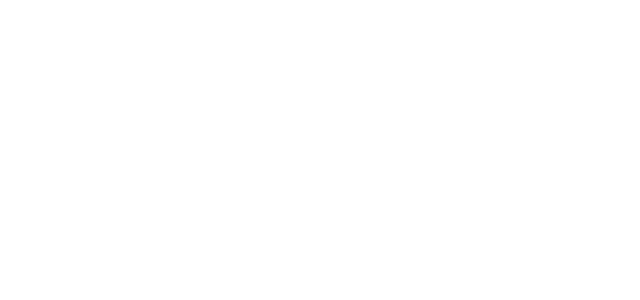
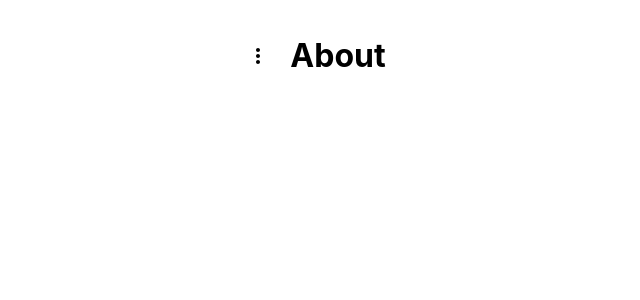
Before and after one commit to mz0121coder/news-app, a React (Create React App) app in the folder news-app/: page /about in a window 1280 px wide. Before the commit this address had no page. Shown: the top 300 px of the page, without its empty margins (334-974 px from the left). Built offline with nearby package versions, Linux system fonts and the light colour scheme.

Commit message:
about page & saved page routes set up

```diff
--- a/news-app/src/App.js
+++ b/news-app/src/App.js
@@ -2,6 +2,7 @@ import './App.css';
 import { BrowserRouter, Routes, Route, Link } from 'react-router-dom';
 import HomePage from './components/HomePage/HomePage';
 import SavedArticles from './components/SavedArticles/SavedArticles';
+import About from './components/About/About';
 function App() {
 	return (
 		<BrowserRouter>
@@ -13,6 +14,7 @@ function App() {
 				<Routes>
 					<Route path='/' element={<HomePage />}></Route>
 					<Route path='/savedarticles' element={<SavedArticles />}></Route>
+					<Route path='/about' element={<About />}></Route>
 				</Routes>
 			</main>
 		</BrowserRouter>
--- /dev/null
+++ b/news-app/src/components/About/About.css
@@ -0,0 +1,11 @@
+.about-heading-container {
+	display: flex;
+	justify-content: flex-start;
+	align-items: center;
+}
+
+@media (min-width: 480px) {
+	.about-heading-container {
+		justify-content: center;
+	}
+}
--- /dev/null
+++ b/news-app/src/components/About/About.js
@@ -0,0 +1,11 @@
+import MenuBar from '../MenuBar/MenuBar';
+import './About.css';
+
+export default function About() {
+	return (
+		<div className='about-heading-container'>
+			<MenuBar />
+			<h1>About</h1>
+		</div>
+	);
+}
--- a/news-app/src/components/HomePage/SearchBar/SearchBar.js
+++ b/news-app/src/components/HomePage/SearchBar/SearchBar.js
@@ -12,6 +12,7 @@ export default function SearchBar(props) {
 	// Render the search bar
 	return (
 		<div className='search-bar'>
+			<MenuBar />
 			<TextField
 				id='outlined-basic'
 				placeholder='Search for news'
@@ -23,7 +24,6 @@ export default function SearchBar(props) {
 			<Button variant='contained' onClick={props.handleSearchClick}>
 				Submit
 			</Button>
-			<MenuBar />
 		</div>
 	);
 }
--- /dev/null
+++ b/news-app/src/components/MenuBar/MenuBar.css
@@ -0,0 +1,5 @@
+.page-link,
+.menu-icon {
+	color: black;
+	text-decoration: none;
+}
--- a/news-app/src/components/MenuBar/MenuBar.js
+++ b/news-app/src/components/MenuBar/MenuBar.js
@@ -1,4 +1,5 @@
 import * as React from 'react';
+import './MenuBar.css';
 import Button from '@mui/material/Button';
 import ClickAwayListener from '@mui/material/ClickAwayListener';
 import Grow from '@mui/material/Grow';
@@ -48,7 +49,7 @@ export default function MenuBar() {
 					aria-expanded={open ? 'true' : undefined}
 					aria-haspopup='true'
 					onClick={handleToggle}>
-					<MoreVertIcon />
+					<MoreVertIcon className='menu-icon' />
 					{/* <MenuOutlinedIcon style={{ color: 'black' }} /> */}
 				</Button>
 				<Popper
@@ -72,17 +73,15 @@ export default function MenuBar() {
 										id='composition-menu'
 										aria-labelledby='composition-button'
 										onKeyDown={handleListKeyDown}>
-										<Link
-											to='/'
-											style={{ textDecoration: 'none', color: 'black' }}>
+										<Link className='page-link' to='/'>
 											<MenuItem onClick={handleClose}>Home</MenuItem>
 										</Link>
-										<Link
-											to='/savedarticles'
-											style={{ textDecoration: 'none', color: 'black' }}>
+										<Link className='page-link' to='/savedarticles'>
 											<MenuItem onClick={handleClose}>Saved Articles</MenuItem>
 										</Link>
-										<MenuItem onClick={handleClose}>About</MenuItem>
+										<Link to='/about' className='page-link'>
+											<MenuItem onClick={handleClose}>About</MenuItem>
+										</Link>
 									</MenuList>
 								</ClickAwayListener>
 							</Paper>
--- /dev/null
+++ b/news-app/src/components/SavedArticles/SavedArticles.css
@@ -0,0 +1,11 @@
+.saved-heading-container {
+	display: flex;
+	justify-content: flex-start;
+	align-items: center;
+}
+
+@media (min-width: 480px) {
+	.saved-heading-container {
+		justify-content: center;
+	}
+}
--- a/news-app/src/components/SavedArticles/SavedArticles.js
+++ b/news-app/src/components/SavedArticles/SavedArticles.js
@@ -1,16 +1,11 @@
 import MenuBar from '../MenuBar/MenuBar';
+import './SavedArticles.css';
 
 export default function SavedArticles() {
 	return (
-		<div
-			className='saved-articles-heading'
-			style={{
-				display: 'flex',
-				justifyContent: 'center',
-				alignItems: 'center',
-			}}>
+		<div className='saved-heading-container'>
 			<MenuBar />
-			<h1>News article page</h1>
+			<h1>Saved Articles</h1>
 		</div>
 	);
 }
```
Also changed, not shown: 1 other file (tests, documents, lock files or other folders).
